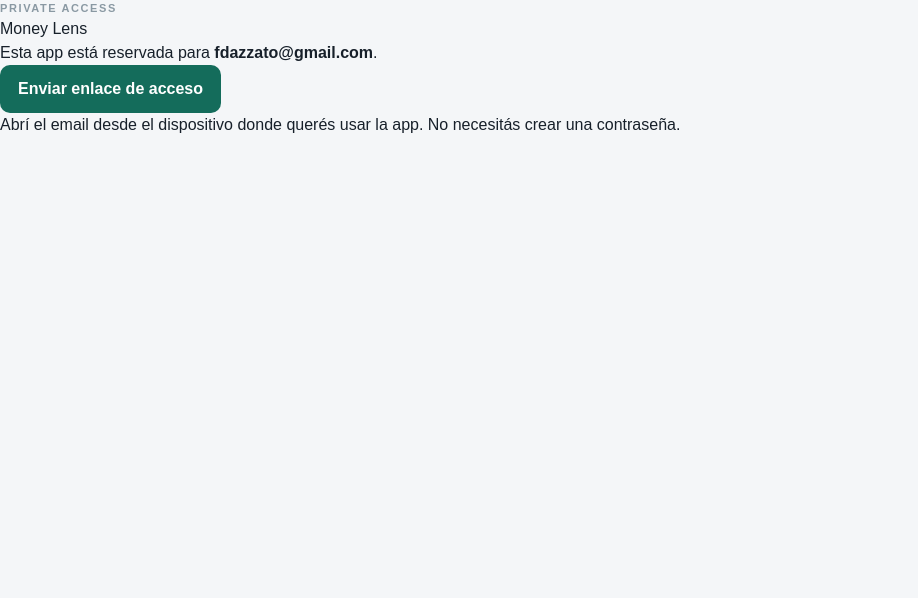
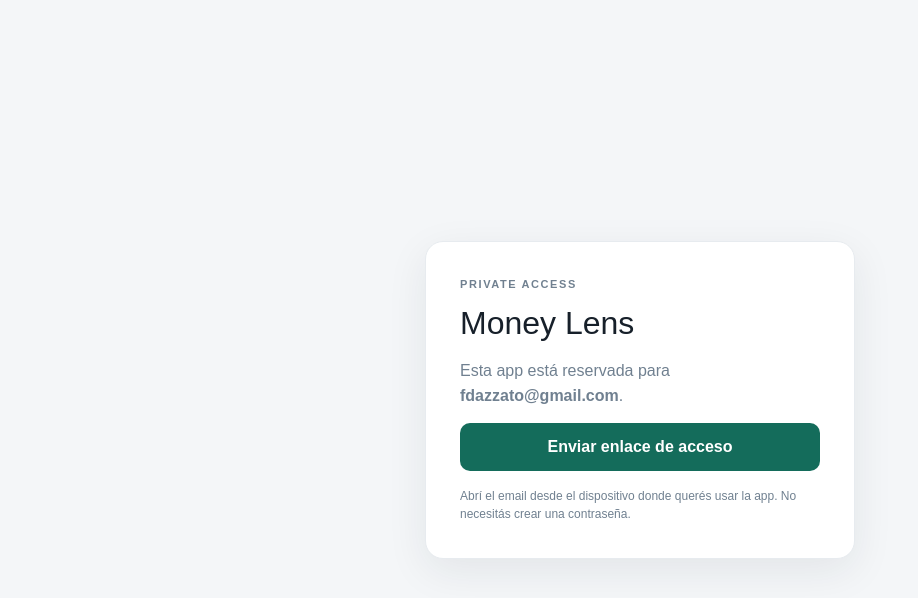
Before and after one commit to fdazzato-droid/expense-tracker, a Next.js app: page / in a window 1280 px wide. Shown: the top 598 px of the page, without its empty margins (0-918 px from the left). Built offline with nearby package versions, Linux system fonts and the light colour scheme.

Commit message:
Style private login

```diff
--- a/app/globals.css
+++ b/app/globals.css
@@ -137,3 +137,29 @@
   .conversionPreview { margin: 0; }
   .trendChart { gap: 6px; }
 }
+
+
+.authShell {
+  min-height: 100vh;
+  display: grid;
+  place-items: center;
+  padding: 24px;
+  background: #f4f6f8;
+}
+.authCard {
+  width: min(430px, 100%);
+  background: white;
+  border: 1px solid var(--line);
+  border-radius: 18px;
+  padding: 34px;
+  box-shadow: 0 12px 40px rgba(20,40,50,.08);
+}
+.authCard h1 { margin: 6px 0 12px; font-size: 32px; }
+.authCard p { color: var(--muted); line-height: 1.55; }
+.authButton { width: 100%; margin-top: 14px; }
+.authMessage { padding: 10px 12px; background: var(--accent-soft); border-radius: 10px; color: #456d64 !important; font-size: 13px; }
+.authHint { font-size: 12px; margin-top: 16px; }
+.accountFoot { align-items: flex-start; }
+.accountFoot strong { display: block; color: #cbd6da; font-size: 11px; overflow-wrap: anywhere; }
+.signOut { border: 0; background: transparent; color: #8fa4ad; padding: 4px 0 0; font-size: 11px; cursor: pointer; }
+.statusDot.online { background: #64b59e; }
```
